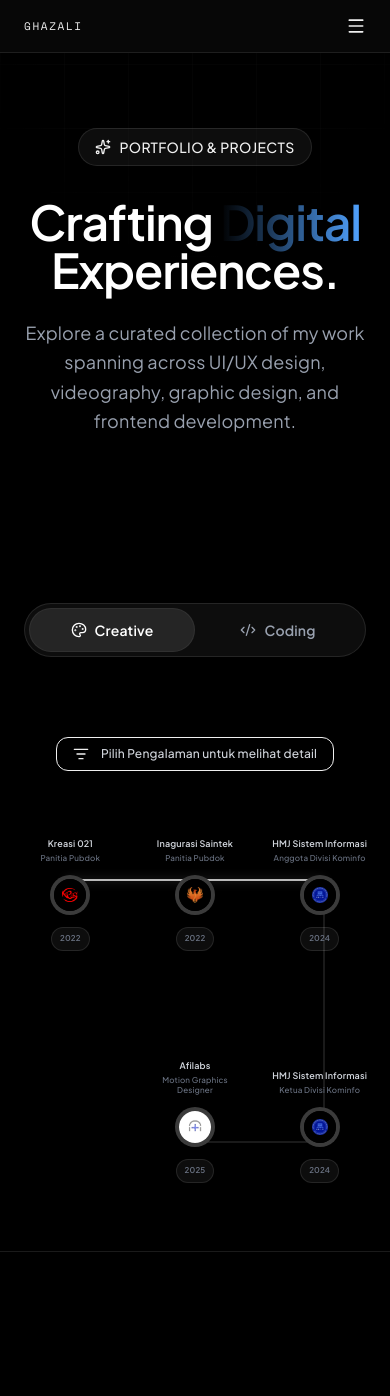
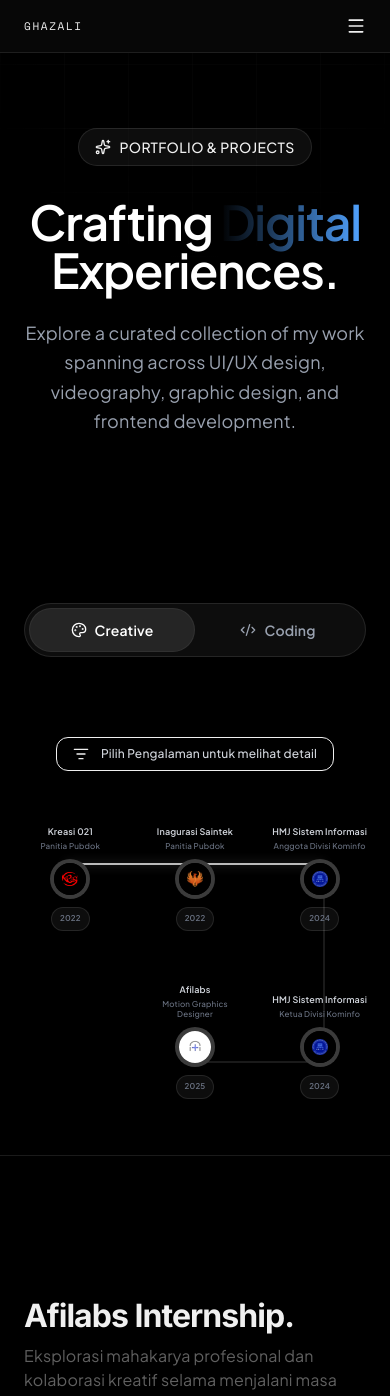
Before and after one commit to Cipaxdragon/Portofolio-Gza, a Next.js app: page /works in a window 390 px wide. Shown: the top 1396 px of the page. Built offline with nearby package versions, Linux system fonts and the light colour scheme.

Commit message:
feat: add responsive horizontal timeline component to display professional experience history

```diff
--- a/src/components/sections/HorizontalTimeline.jsx
+++ b/src/components/sections/HorizontalTimeline.jsx
@@ -29,14 +29,14 @@ export default function HorizontalTimeline({ profiles, onSelect, activeId }) {
 
   return (
     <div className="w-full relative mb-4">
-      <div className="relative max-w-5xl mx-auto grid grid-cols-3 md:flex md:justify-between items-center px-2 sm:px-12 py-4 md:py-4 gap-y-12 md:gap-y-0 overflow-hidden md:overflow-visible">
+      <div className="relative max-w-5xl mx-auto grid grid-cols-3 md:flex md:justify-between items-center px-2 sm:px-12 py-4 md:py-4 gap-y-4 md:gap-y-0 overflow-hidden md:overflow-visible">
 
         {/* === BACKGROUND TRACKS === */}
         {/* Desktop Horizontal Line */}
         <div className="hidden md:block absolute left-16 right-16 top-1/2 h-[2px] bg-white/10 -translate-y-1/2 z-0" />
 
         {/* Mobile Snaking Lines Wrappers */}
-        <div className="md:hidden absolute left-[16.66%] right-[16.66%] top-[100px] xs:top-[104px] sm:top-[124px] h-[2px] bg-white/10 z-0">
+        <div className="md:hidden absolute left-[16.66%] right-[16.66%] top-[84px] h-[2px] bg-white/10 z-0">
           <div
             className="h-full bg-white/70 transition-all duration-700 shadow-[0_0_10px_rgba(255,255,255,0.3)]"
             style={{ width: (() => {
@@ -48,7 +48,7 @@ export default function HorizontalTimeline({ profiles, onSelect, activeId }) {
           />
         </div>
 
-        <div className="md:hidden absolute right-[16.66%] top-[100px] xs:top-[104px] sm:top-[124px] bottom-[84px] xs:bottom-[88px] sm:bottom-[108px] w-[2px] bg-white/10 z-0">
+        <div className="md:hidden absolute right-[16.66%] top-[84px] bottom-[68px] w-[2px] bg-white/10 z-0">
           <div
             className="w-full bg-white/70 transition-all duration-700 shadow-[0_0_10px_rgba(255,255,255,0.3)]"
             style={{ height: (() => {
@@ -58,7 +58,7 @@ export default function HorizontalTimeline({ profiles, onSelect, activeId }) {
           />
         </div>
 
-        <div className="md:hidden absolute left-[50%] right-[16.66%] bottom-[84px] xs:bottom-[88px] sm:bottom-[108px] h-[2px] bg-white/10 z-0">
+        <div className="md:hidden absolute left-[50%] right-[16.66%] bottom-[68px] h-[2px] bg-white/10 z-0">
           <div
             className="absolute right-0 top-0 h-full bg-white/70 transition-all duration-700 shadow-[0_0_10px_rgba(255,255,255,0.3)]"
             style={{ width: (() => {
@@ -121,25 +121,25 @@ export default function HorizontalTimeline({ profiles, onSelect, activeId }) {
               }}
             >
               {/* Top Text Space */}
-              <div className="h-20 sm:h-24 flex flex-col items-center justify-end pb-3 sm:pb-4 w-full transition-all duration-300">
-                <h3 className={`text-[9px] xs:text-[10px] sm:text-xs md:text-sm text-center font-bold leading-tight w-24 xs:w-28 sm:w-40 mb-1 ${isActive ? 'text-white' : 'text-gray-300 group-hover:text-white'}`}>
+              <div className="h-[64px] md:h-24 flex flex-col items-center justify-end pb-2 md:pb-4 w-full transition-all duration-300">
+                <h3 className={`text-[9px] sm:text-xs md:text-sm text-center font-bold leading-tight w-24 sm:w-40 mb-1 ${isActive ? 'text-white' : 'text-gray-300 group-hover:text-white'}`}>
                   {shortOrgName}
                 </h3>
-                <p className={`text-[8px] xs:text-[9px] sm:text-xs text-center font-medium leading-tight w-24 xs:w-28 sm:w-40 ${isActive ? 'text-gray-300' : 'text-gray-500 group-hover:text-gray-400'}`}>
+                <p className={`text-[8px] sm:text-xs text-center font-medium leading-tight w-24 sm:w-40 ${isActive ? 'text-gray-300' : 'text-gray-500 group-hover:text-gray-400'}`}>
                   {shortRole}
                 </p>
               </div>
 
               {/* Node Circle */}
-              <div className={`relative w-10 h-10 xs:w-12 xs:h-12 sm:w-14 sm:h-14 md:w-16 md:h-16 rounded-full flex items-center justify-center border-4 transition-all duration-500 shrink-0 ${isActive ? 'bg-[#111] border-white shadow-[0_0_20px_rgba(255,255,255,0.4)] scale-110' : 'bg-[#0a0a0a] border-white/20 group-hover:border-white/50 group-hover:scale-105'}`}>
-                 <div className={`relative w-full h-full rounded-full overflow-hidden ${exp.tabId === 'afilabs' ? 'bg-white' : 'bg-black p-1.5 sm:p-2'}`}>
-                   <Image src={exp.avatarUrl || exp.profileAvatar} alt="Logo" fill className={`object-contain ${exp.tabId === 'afilabs' ? 'p-1.5 scale-110' : 'p-2'}`} />
+              <div className={`relative w-10 h-10 md:w-16 md:h-16 rounded-full flex items-center justify-center border-4 transition-all duration-500 shrink-0 ${isActive ? 'bg-[#111] border-white shadow-[0_0_20px_rgba(255,255,255,0.4)] md:scale-110' : 'bg-[#0a0a0a] border-white/20 group-hover:border-white/50 group-hover:scale-105'}`}>
+                 <div className={`relative w-full h-full rounded-full overflow-hidden ${exp.tabId === 'afilabs' ? 'bg-white' : 'bg-black p-1.5 md:p-2'}`}>
+                   <Image src={exp.avatarUrl || exp.profileAvatar} alt="Logo" fill className={`object-contain ${exp.tabId === 'afilabs' ? 'p-1.5 md:scale-110' : 'p-2'}`} />
                  </div>
               </div>
 
               {/* Bottom Text Space */}
-              <div className="h-16 sm:h-20 flex items-start justify-center pt-3 sm:pt-4 w-full transition-all duration-300">
-                <span className={`inline-block text-[8px] xs:text-[10px] sm:text-xs text-center font-semibold px-2 xs:px-3 py-1 rounded-full border ${isActive ? 'bg-white/20 text-white border-white/50' : 'bg-white/5 text-gray-500 border-white/10 group-hover:text-gray-300'}`}>
+              <div className="h-[48px] md:h-20 flex items-start justify-center pt-2 md:pt-4 w-full transition-all duration-300">
+                <span className={`inline-block text-[8px] sm:text-xs text-center font-semibold px-2 md:px-3 py-1 rounded-full border ${isActive ? 'bg-white/20 text-white border-white/50' : 'bg-white/5 text-gray-500 border-white/10 group-hover:text-gray-300'}`}>
                   {shortYear}
                 </span>
               </div>
```
